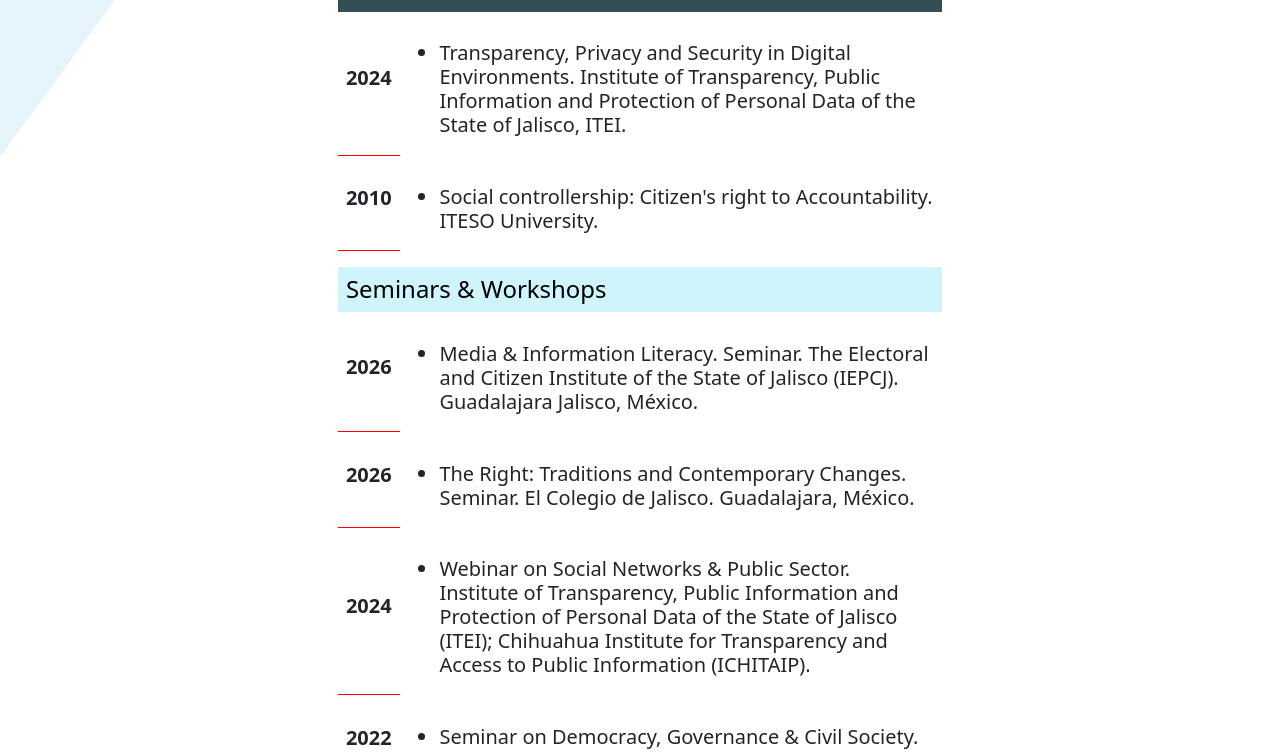
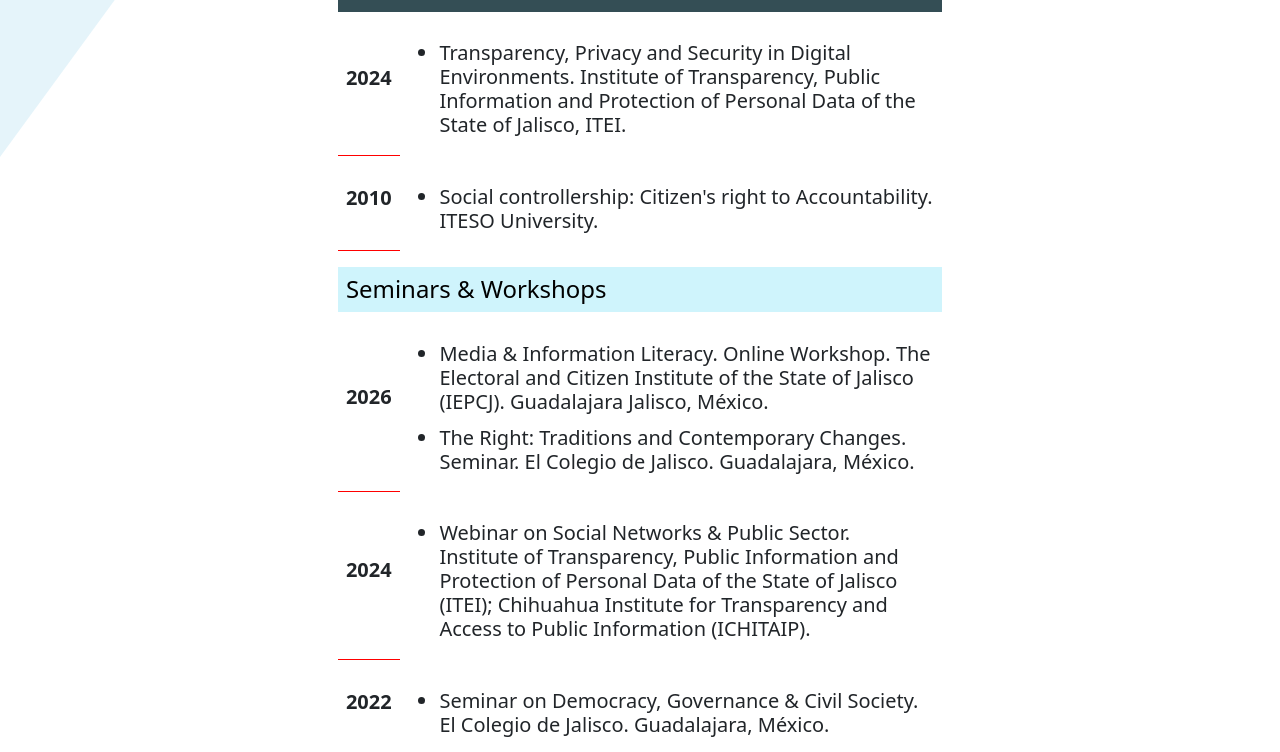
Before and after one commit to leobardooscar/portfolio, a plain HTML site: page c_e_s_s.html in a window 1280 px wide. Shown: the part 322-1074 px from the top of the page. Drawn offline with nearby package versions, Linux system fonts and the light colour scheme.

Commit message:
Further education

```diff
--- a/c_e_s_s.html
+++ b/c_e_s_s.html
@@ -216,19 +216,12 @@
                     <td class="h5">2026</td>
                      <td class="h5">
                        <ul>
-                         <li> Media & Information Literacy. Seminar. The Electoral and Citizen Institute of the State of Jalisco (IEPCJ). Guadalajara Jalisco, México. </li>
+                         <li> Media & Information Literacy. Online Workshop. The Electoral and Citizen Institute of the State of Jalisco (IEPCJ). Guadalajara Jalisco, México. </li>
+                         <li> The Right: Traditions and Contemporary Changes. Seminar. El Colegio de Jalisco. Guadalajara, México.   </li>
                        </ul>
                    </td>
                    </tr>
- 							<tr>
-                    <td class="h5">2026</td>
-                     <td class="h5">
-                       <ul>
-                         <li> The Right: Traditions and Contemporary Changes. Seminar.
-                       	El Colegio de Jalisco. Guadalajara, México.   </li>
-                       </ul>
-                   </td>
-                   </tr>
+
                   <tr>
                     <td class="h5">2024</td>
                      <td class="h5">
```
